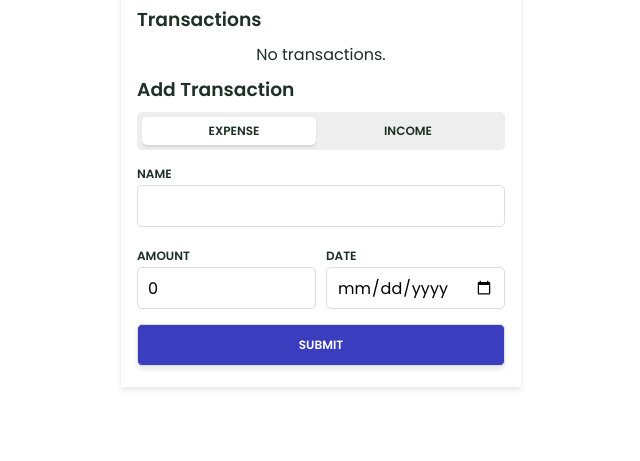
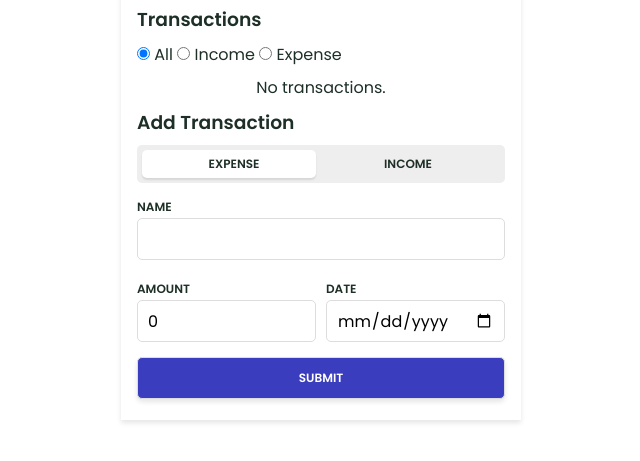
Before and after one commit to Kneepads2/Expense-Tracker, a plain HTML site: page index.html in a window 1280 px wide. Shown: the part 275-736 px from the top of the page, without its empty margins (319-959 px from the left). Drawn offline with Linux system fonts and the light colour scheme.

Commit message:
Update index.html
added filtering transactions list

```diff
--- a/index.html
+++ b/index.html
@@ -27,6 +27,15 @@
 
         <section>
             <h3>Transactions</h3>
+            <label>
+                <input type="radio" name="filter" value="all" checked /> All
+            </label>
+            <label>
+                <input type="radio" name="filter" value="income" /> Income
+            </label>
+            <label>
+                <input type="radio" name="filter" value="expense" /> Expense
+            </label>
             <ul id="transactionList"></ul>
             <div id="status"></div>
         </section>
@@ -36,7 +45,7 @@
             <form id="transactionForm">
                 <div>
                     <label for="type">
-                        <input type="checkbox" name="type" id="type"/>
+                        <input type="checkbox" name="type" id="type" />
                         <div class="option">
                             <span>Expense</span>
                             <span>Income</span>
```
